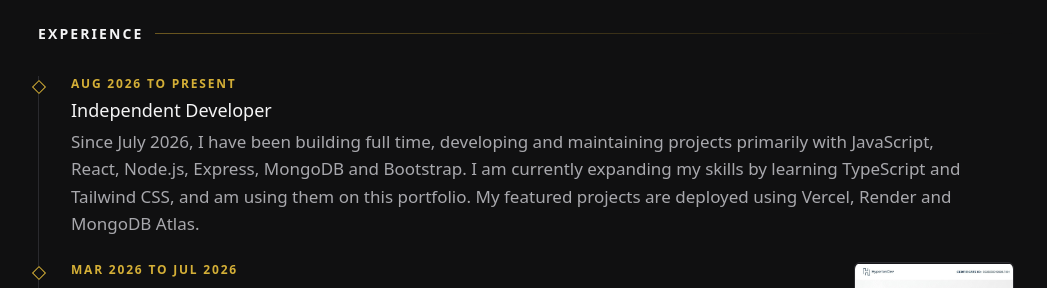
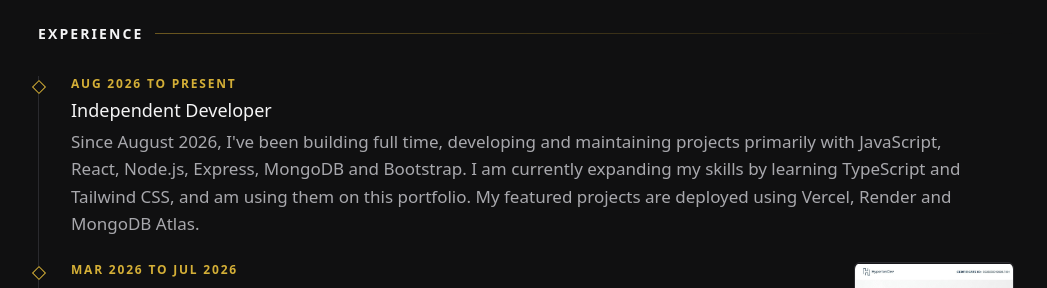
Before and after one commit to SZStanton/portfolio, a React (Vite) app: page / in a window 1280 px wide. Shown: the part 1780-2068 px from the top of the page, without its empty margins (114-1161 px from the left). Built offline with nearby package versions, Linux system fonts and the light colour scheme.

Commit message:
fix date and word spacing

```diff
--- a/src/components/sections/About.tsx
+++ b/src/components/sections/About.tsx
@@ -26,7 +26,7 @@ const timeline = [
     period: 'Aug 2026 to Present',
     title: 'Independent Developer',
     detail:
-      'Since July 2026, I have been building full time, developing and maintaining projects primarily with JavaScript, React, Node.js, Express, MongoDB and Bootstrap. I am currently expanding my skills by learning TypeScript and Tailwind CSS, and am using them on this portfolio. My featured projects are deployed using Vercel, Render and MongoDB Atlas.',
+      "Since August 2026, I've been building full time, developing and maintaining projects primarily with JavaScript, React, Node.js, Express, MongoDB and Bootstrap. I am currently expanding my skills by learning TypeScript and Tailwind CSS, and am using them on this portfolio. My featured projects are deployed using Vercel, Render and MongoDB Atlas.",
     images: [],
   },
   {
```
